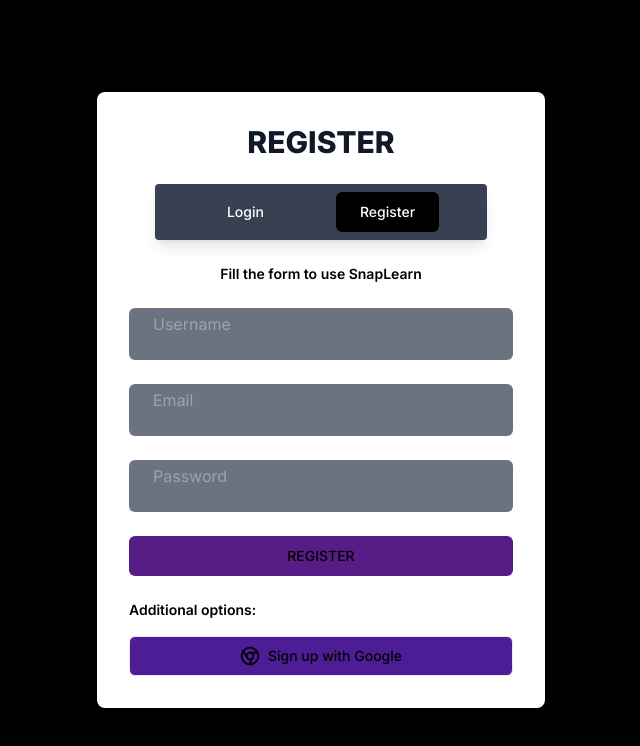
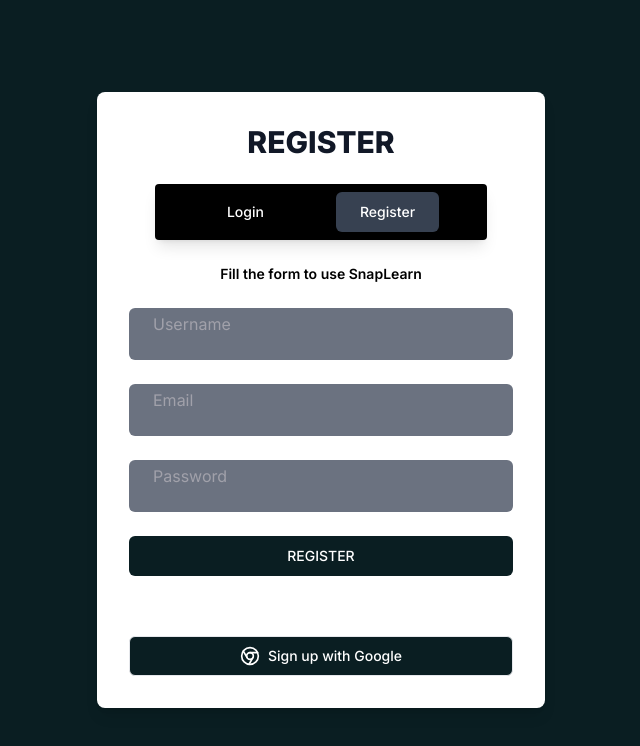
Before and after one commit to JOHN-AMAO/snapLearn, a Next.js app: page /auth in a window 1280 px wide. Shown: the top 746 px of the page, without its empty margins (319-959 px from the left). Built offline with nearby package versions, Linux system fonts and the light colour scheme; no server answers.

Commit message:
ui changes to sign in/out flow

```diff
--- a/app/layout.tsx
+++ b/app/layout.tsx
@@ -7,8 +7,8 @@
 const inter = Inter({ subsets: ["latin"] });
 
 export const metadata: Metadata = {
-  title: "SnapLearn - GenZ Social media",
-  description: "Connect with your frieds, chat, live video, groups and more",
+  title: "SnapLearn - Changing the way students learn ",
+  description: "Virtual classes for everyone",
 };
 
 export default function RootLayout({
--- a/components/component/Authform.tsx
+++ b/components/component/Authform.tsx
@@ -70,23 +70,25 @@
   };
 
   return (
-    <div className='min-h-screen bg-black flex justify-center items-center p-4'>
+    <div className='min-h-screen bg-[#0a1e22] flex justify-center items-center p-4'>
       <div className='bg-white p-8 rounded-lg shadow-lg max-w-md w-full space-y-8'>
         <div className='space-y-6'>
           <h2 className='text-center text-3xl font-extrabold text-gray-900'>
             {variant === "LOGIN" ? "LOGIN" : "REGISTER"}
           </h2>
           <div className='flex justify-center items-center '>
-            <div className='flex justify-end bg-gray-700 text-white px-12 py-2 rounded shadow-lg'>
+            <div className='flex justify-end bg-black text-white px-12 py-2 rounded shadow-lg'>
               <Button
-                className={` mr-6 ${variant === "LOGIN" && "bg-black"} px-6`}
+                className={` mr-6 ${variant === "LOGIN" && "bg-gray-700"} px-6`}
                 variant='ghost'
                 onClick={() => setVariant("LOGIN")}
               >
                 Login
               </Button>
               <Button
-                className={` ml-6 ${variant === "REGISTER" && "bg-black"} px-6`}
+                className={` ml-6 ${
+                  variant === "REGISTER" && "bg-gray-700"
+                } px-6`}
                 variant='ghost'
                 onClick={() => setVariant("REGISTER")}
               >
@@ -123,24 +125,24 @@
             />
             <div className='rounded-md shadow-sm -space-y-px'></div>
             <div>
-              <Button className='w-full p-5 bg-purple-900'>
+              <Button className='w-full p-5 bg-[#0a1e22] text-white'>
                 {variant === "LOGIN" ? "LOGIN" : "REGISTER"}
               </Button>
             </div>
           </form>
           <div className='space-y-4'>
             <div>
-              <h3 className='text-sm font-semibold text-black'>
+              <h3 className='text-sm font-semibold text-white'>
                 Additional options:
               </h3>
             </div>
             <Button
-              className='w-full flex justify-center bg-violet-900 items-center space-x-2'
+              className='w-full flex justify-center bg-[#0a1e22] items-center space-x-2'
               variant='outline'
               onClick={() => socialAction("google")}
             >
-              <ChromeIcon className='w-5 h-5 text-black' />
-              <span>
+              <ChromeIcon className='w-5 h-5 text-white' />
+              <span className='text-white'>
                 {variant === "LOGIN"
                   ? "Log in with Google"
                   : "Sign up with Google"}
```
